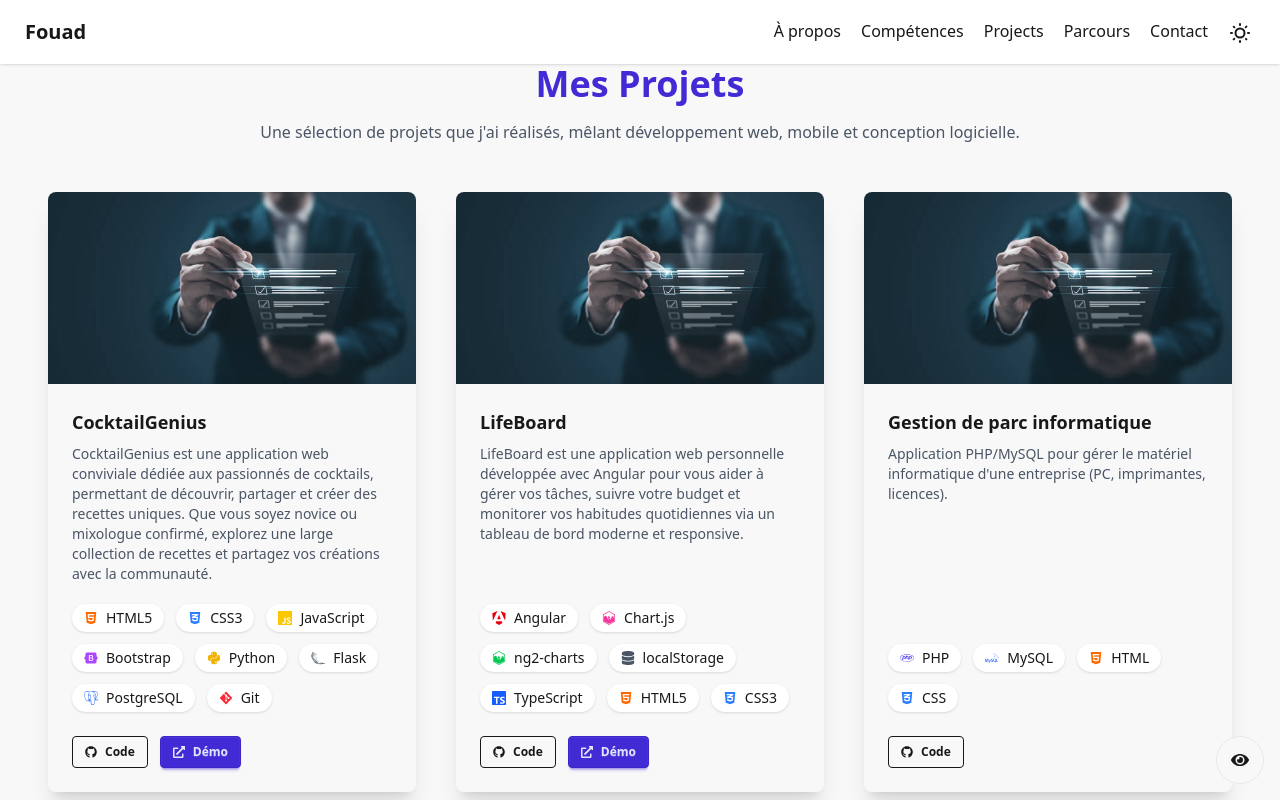
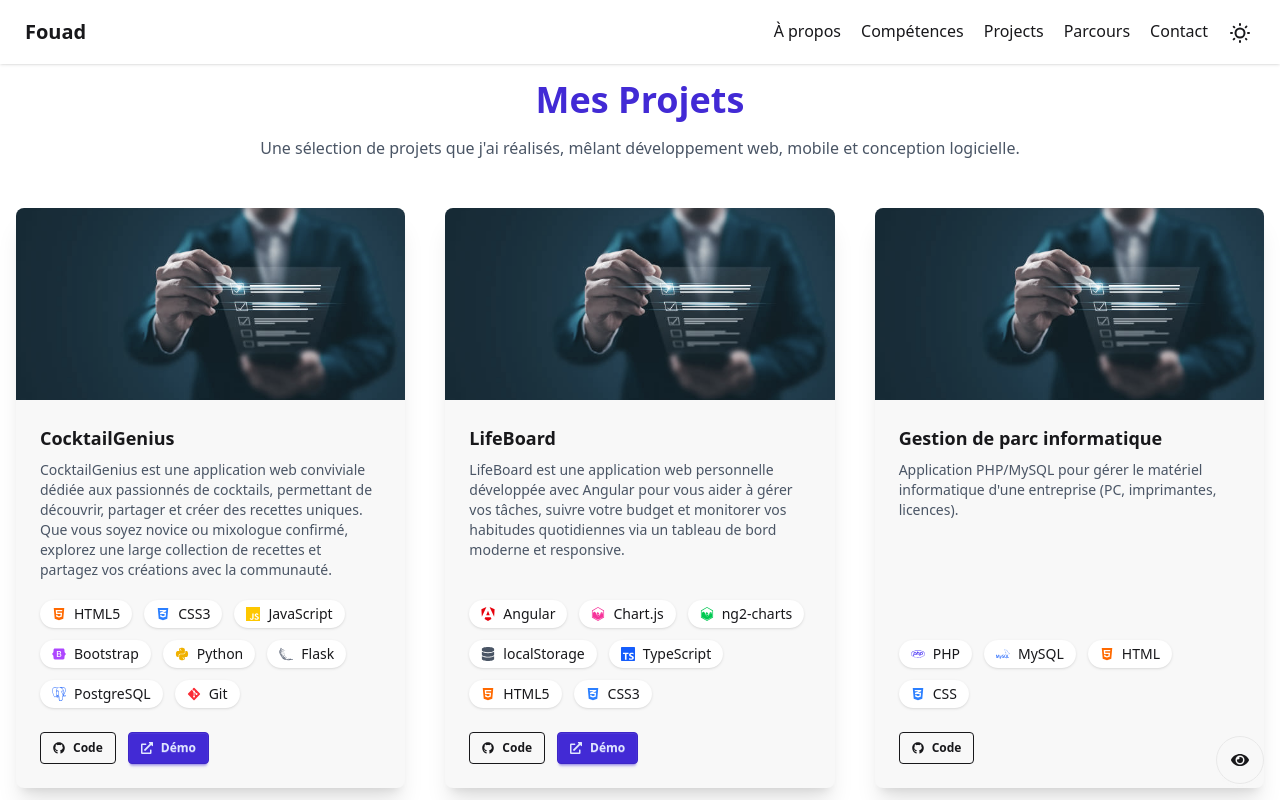
Before and after one commit to AdiyoFouad/portfolio, a React (Create React App) app: page /projects in a window 1280 px wide. Shown: the top 800 px of the page. Built offline with nearby package versions, Linux system fonts and the light colour scheme.

Commit message:
update page projects

```diff
--- a/src/pages/Projects/index.jsx
+++ b/src/pages/Projects/index.jsx
@@ -4,20 +4,17 @@
 
 function Projects() {
   return (
-    <section className="min-h-screen bg-base-200 py-16 px-6">
+    <section className="container mx-auto px-4 py-20 min-h-screen">
         <div className="max-w-6xl mx-auto">
             <h2 className="text-4xl font-bold text-center mb-4 text-primary">Mes Projets</h2>
             <p className="text-center text-gray-600 mb-12">
             Une sélection de projets que j'ai réalisés, mêlant développement web, mobile et conception logicielle.
             </p>
 
-        <div className="container mx-auto px-6">
             <div className="grid grid-cols-1 md:grid-cols-2 lg:grid-cols-3 gap-10">
                 {projectsData.map((project) => (
                     <ProjectCard key={project.id} project={project} />
                 ))}
-                </div>
-
             </div>
         </div>
     </section>
```
Lines whose indentation alone changed are shown as unchanged.
